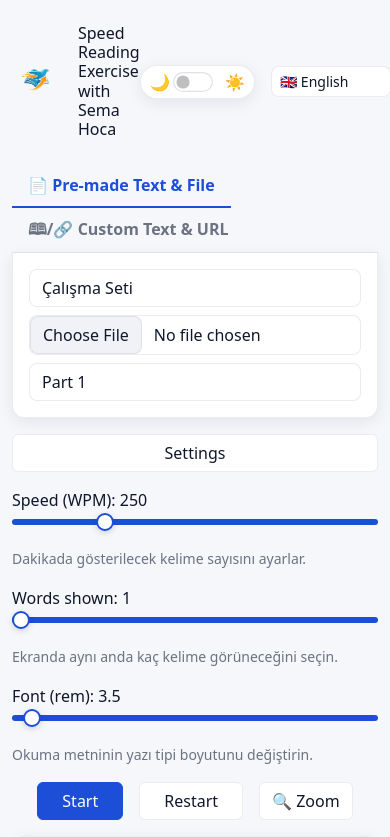
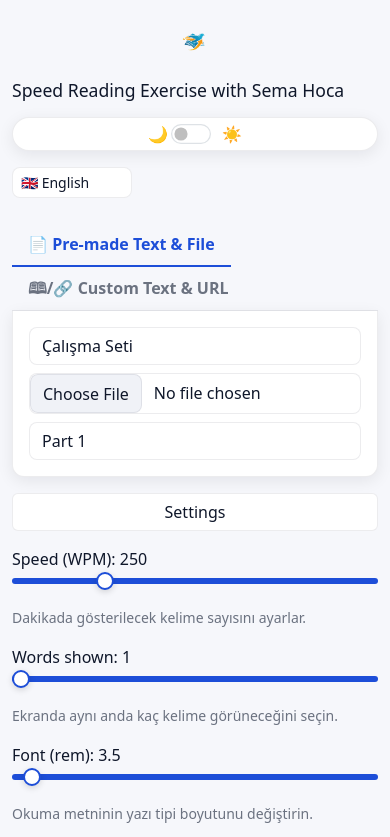
Before and after one commit to BoranT-3000/fast-reading, a plain HTML site: page index.html in a window 390 px wide. Shown: the top 837 px of the page. Drawn offline with nearby package versions, Linux system fonts and the light colour scheme.

Commit message:
Update style.css

```diff
--- a/style.css
+++ b/style.css
@@ -390,3 +390,75 @@ body.fullscreen #display{
 /* Göster/gizle sınıfları */
 body.focus-enabled #focus-line{ opacity: 1; }
 body.focus-vertical-enabled #focus-line-vert{ opacity: 1; }
+
+
+/* ===============  MOBİL UYUMLULUK DÜZENLEMELERİ  =============== */
+
+/* --- HEADER --- */
+@media (max-width: 768px) {
+  /* Header'ı dikeyde hizala ve boşluk ekle */
+  header {
+    flex-direction: column;
+    gap: 1rem;
+  }
+}
+
+@media (max-width: 480px) {
+  /* Logo ve başlık boyutunu küçült */
+  header .h5 {
+    font-size: 1.1rem;
+  }
+  header img {
+    height: 40px !important;
+  }
+
+  /* Header'daki kontrol (tema ve dil) grubunu dikey yap */
+  header .d-flex.align-items-center.gap-3 {
+    flex-direction: column;
+    width: 100%;
+    align-items: stretch !important;
+  }
+  /* Dil seçeneğini tam genişlik yap */
+  header .d-flex.align-items-center.gap-3 > div {
+    width: 100%;
+  }
+  header .d-flex.align-items-center.gap-3 select {
+    width: 100%;
+  }
+  /* Tema değiştiriciyi ortala */
+  .theme-toggle {
+    justify-content: center;
+  }
+}
+
+
+/* ===============  MOBİL LOGO DÜZELTMESİ  =============== */
+@media (max-width: 480px) {
+  header .d-flex.align-items-center.gap-3:first-child {
+    justify-content: center; /* Logo ve başlığı ortala */
+  }
+
+  header img {
+    width: auto !important; /* Logonun en-boy oranını korur */
+    align-self: center !important; /* Resmin esneyerek bozulmasını engeller */
+  }
+}
+
+/* --- AYARLAR --- */
+@media (max-width: 576px) {
+  /* Ayarlar grid'ini tek sütuna düşür */
+  .settings-grid {
+    grid-template-columns: 1fr;
+    gap: 1rem; /* Tek sütun için boşluğu ayarla */
+  }
+
+  /* Ayarlar içindeki hizalamaları düzelt */
+  .settings-grid .d-flex {
+    flex-direction: column;
+    align-items: stretch !important;
+    gap: .5rem !important;
+  }
+  .settings-grid .form-range {
+    width: 100% !important;
+  }
+}
```
